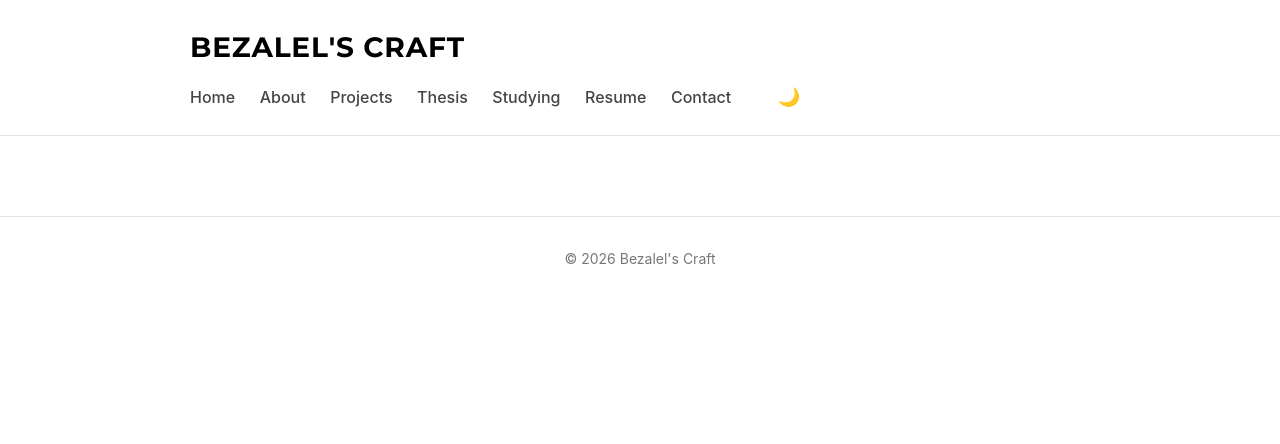
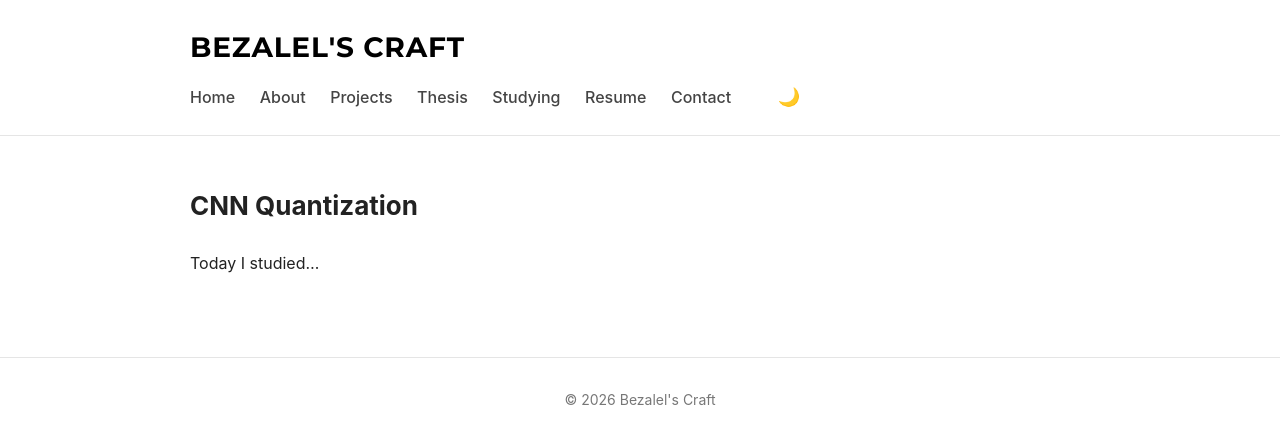
Before and after one commit to SUN1031/SUN1031.github.io, a Jekyll site: the page built from _studying/2026-02-14-cnn-quantization.md, in a window 1280 px wide. Shown: the top 444 px of the page. Built offline with Jekyll 4.4.1, drawn with Linux system fonts in a browser that asks for light colours.

Commit message:
Update 2026-02-14-cnn-quantization.md

```diff
--- a/_studying/2026-02-14-cnn-quantization.md
+++ b/_studying/2026-02-14-cnn-quantization.md
@@ -4,3 +4,7 @@ title: CNN Quantization
 topic: computer-vision
 tags: [cnn, optimization, edge-ai]
 ---
+
+## CNN Quantization
+
+Today I studied...
```
